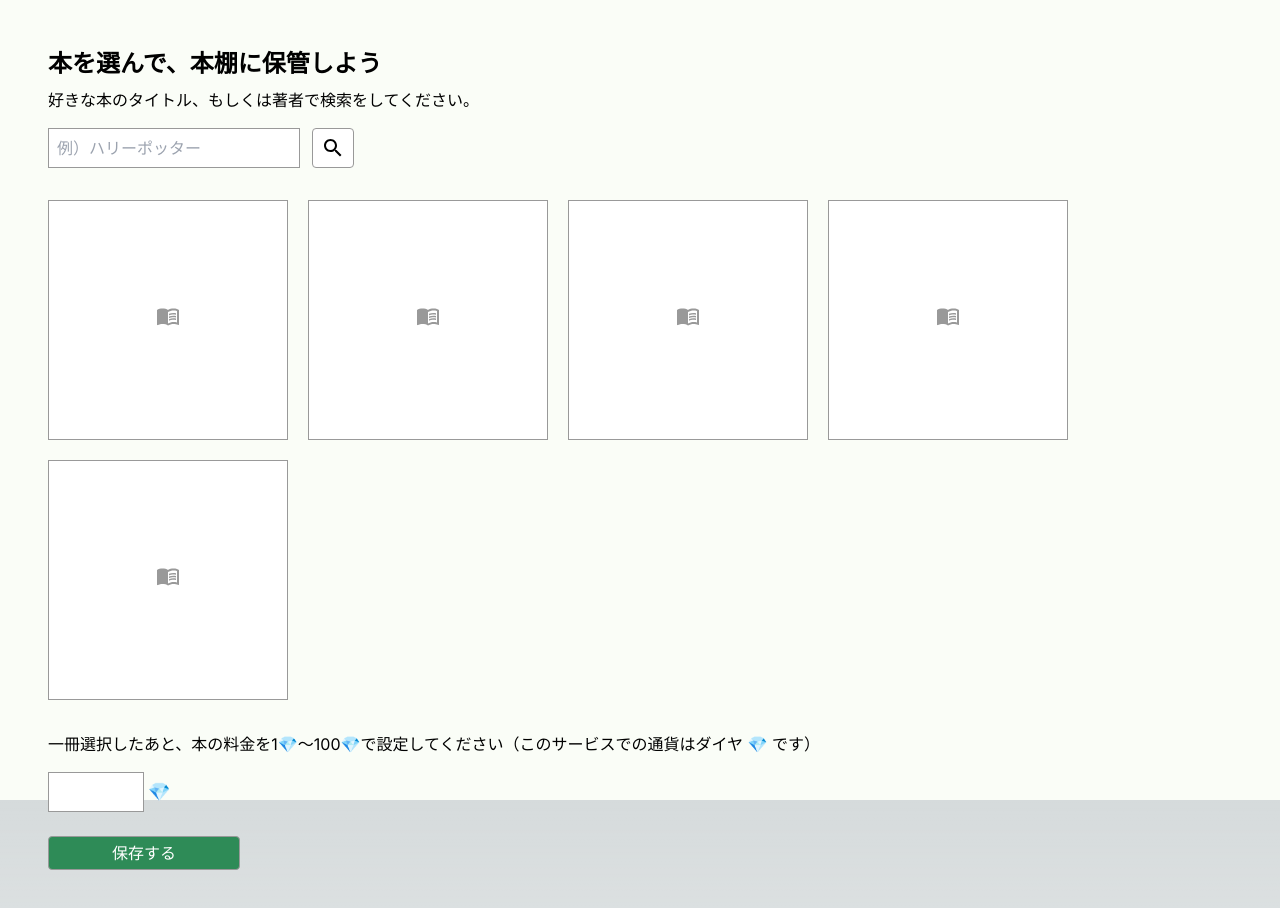
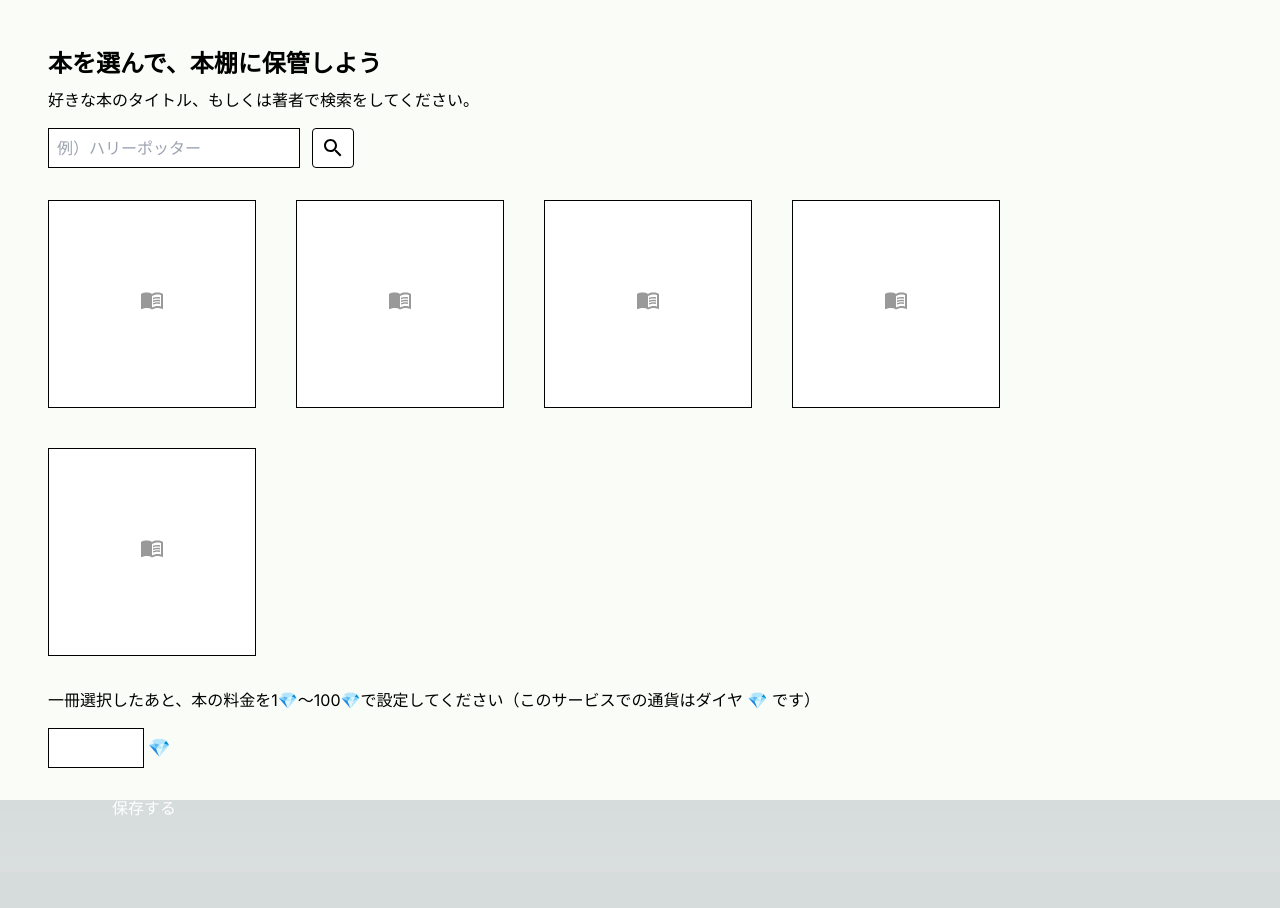
Before and after one commit to usk94/nextjs-rails, a Next.js app in the folder frontend/: page /upload in a window 1280 px wide. Shown: the top 908 px of the page. After the commit the page ends 872 px from the top, so only its background shows below. Built offline with nearby package versions, Linux system fonts and the light colour scheme; no server answers.

Commit message:
add validation

```diff
--- a/frontend/app/upload/page.tsx
+++ b/frontend/app/upload/page.tsx
@@ -6,8 +6,11 @@ import { useState } from "react"
 import Search from "@mui/icons-material/Search"
 import MenuBook from "@mui/icons-material/MenuBook"
 import useSWRMutation from "swr/mutation"
+import { z } from "zod"
 
 const maxResults = 5
+
+export const schema = z.number().min(1).max(100)
 
 const updateBook = async (url: string, { arg: { book } }: { arg: { book: Book } }) => {
   await fetch(url, {
@@ -31,11 +34,15 @@ const Page = () => {
         imageLinks: {
           thumbnail: "",
         },
+        description: "",
+        publishedDate: "",
       },
     })
   )
   const [price, setPrice] = useState<number | null>(null)
   const [selectedBook, setSelectedBook] = useState<Book | null>(null)
+  const [priceError, setPriceError] = useState("")
+  const disabled = !selectedBook || !price || !!priceError
 
   const handleChangeSearchInput = (e: React.ChangeEvent<HTMLInputElement>) => {
     setSearchWord(e.target.value)
@@ -62,7 +69,19 @@ const Page = () => {
   }
 
   const handleChangePriceInput = (e: React.ChangeEvent<HTMLInputElement>) => {
-    setPrice(Number(e.target.value))
+    if (!e.target.value) {
+      setPrice(null)
+      setPriceError("")
+      return
+    }
+
+    const result = schema.safeParse(Number(e.target.value))
+    if (result.success) {
+      setPrice(Number(e.target.value))
+      priceError && setPriceError("")
+      return
+    }
+    setPriceError("1から100の数字を入力してください")
   }
 
   const handleSubmit = async () => {
@@ -85,7 +104,7 @@ const Page = () => {
               <input
                 type="text"
                 onChange={handleChangeSearchInput}
-                className="h-10 w-full border border-gray p-2 font-light focus:outline-none"
+                className="h-10 w-full border border-gray-light p-2 font-light focus:outline-none"
                 placeholder="例）ハリーポッター"
               />
             </div>
@@ -93,7 +112,7 @@ const Page = () => {
               type="button"
               onClick={searchBooks}
               disabled={isMutating}
-              className="ml-3 rounded bg-white border border-gray px-2 py-1 text-base leading-none"
+              className="ml-3 rounded bg-white border border-gray-light px-2 py-1 text-base leading-none"
             >
               <Search />
             </button>
@@ -101,24 +120,29 @@ const Page = () => {
         </div>
 
         {books.length > 0 ? (
-          <div className="mt-8 flex flex-wrap gap-5">
+          <div className="mt-8 flex flex-wrap gap-10">
             {books.map((book, index) => {
               const title = book.volumeInfo.title
               const authors = book.volumeInfo?.authors
               const image = book.volumeInfo?.imageLinks?.thumbnail
+              const description = book.volumeInfo?.description
 
               return (
                 <button
                   key={index}
                   type="button"
-                  className={`flex items-center p-2 justify-center flex-col bg-white border border-solid border-gray w-60 h-60 ${
+                  className={`flex items-center p-2 justify-center flex-col border border-solid border-gray-light w-52 h-52 ${
                     !!title ? "" : "cursor-default"
-                  }`}
+                  } ${selectedBook?.description === description ? "bg-secondary-light" : "bg-white"}`}
                   disabled={!title}
                   onClick={() => selectBook(book)}
                 >
                   {/* TODO: next/imageにする */}
-                  {image ? <img src={image} alt={title} className="max-h-3/5" /> : <MenuBook className="text-gray w-32 h-32" />}
+                  {image ? (
+                    <img src={image} alt={title} className="max-h-3/5" />
+                  ) : (
+                    <MenuBook className="text-gray w-32 h-32" />
+                  )}
                   <div className="text-sm mt-2">
                     {title && <p>{title}</p>}
                     {authors && authors.length > 0 && <p>{authors[0]}</p>}
@@ -132,19 +156,29 @@ const Page = () => {
         )}
         <div className="flex flex-col mt-6">
           <div className="flex flex-col">
-            <p className="mt-2">一冊選択したあと、本の料金を1💎〜100💎で設定してください（このサービスでの通貨はダイヤ 💎 です）</p>
+            <p className="mt-2">
+              一冊選択したあと、本の料金を1💎〜100💎で設定してください（このサービスでの通貨はダイヤ 💎 です）
+            </p>
           </div>
-          <div className="mt-4 flex">
+          <div className="mt-4 flex items-center">
             <input
               type="text"
               inputMode="numeric"
               onChange={handleChangePriceInput}
-              className="h-10 border border-gray p-2 font-light focus:outline-none w-24"
+              className="h-10 border border-gray-light p-2 font-light focus:outline-none w-24"
             />
             <span className="ml-1 flex items-center justify-center text-lg">💎</span>
+            {priceError && <span className="ml-2 text-sm text-attention">{priceError}</span>}
           </div>
         </div>
-        <button type="button" onClick={handleSubmit} className="mt-6 bg-primary text-white rounded border border-gray px-4 py-2 text-base leading-none w-48">
+        <button
+          type="button"
+          disabled={disabled}
+          onClick={handleSubmit}
+          className={`mt-6 text-white rounded px-4 py-2 text-base leading-none w-48 ${
+            !disabled ? "bg-primary" : "bg-gray-lighter"
+          }`}
+        >
           保存する
         </button>
       </div>
```
